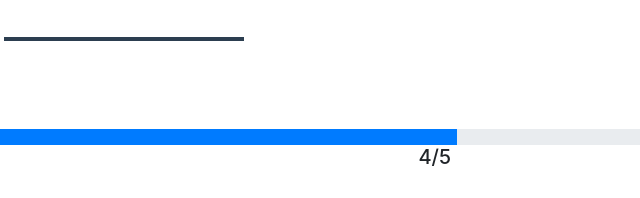
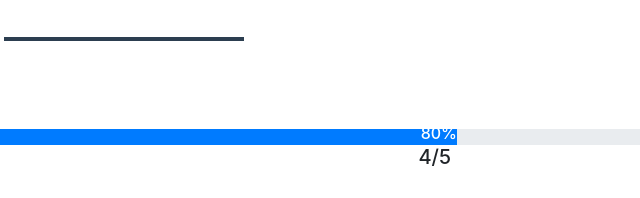
Before and after one commit to vix515/vix515.github.io, a website with bundled scripts: page index.html in a window 1280 px wide. Shown: the part 2826-3024 px from the top of the page, 516-1156 px from the left. Built offline with nearby package versions, Linux system fonts and the light colour scheme.

Commit message:
testing percentage inside loading bar

```diff
--- a/index.html
+++ b/index.html
@@ -187,6 +187,7 @@ I’m currently looking for a position in a place where I can start developing m
         <h2>Java</h2>
         <div class="progress">
           <div class="progress-bar" role="progressbar" aria-valuenow="80" aria-valuemin="0" aria-valuemax="100" style="width:80%">
+            <h6 style="text-align: right;">80%</h6>
             <span class="sr-only">80% Complete</span>
           </div>
         </div>
```
